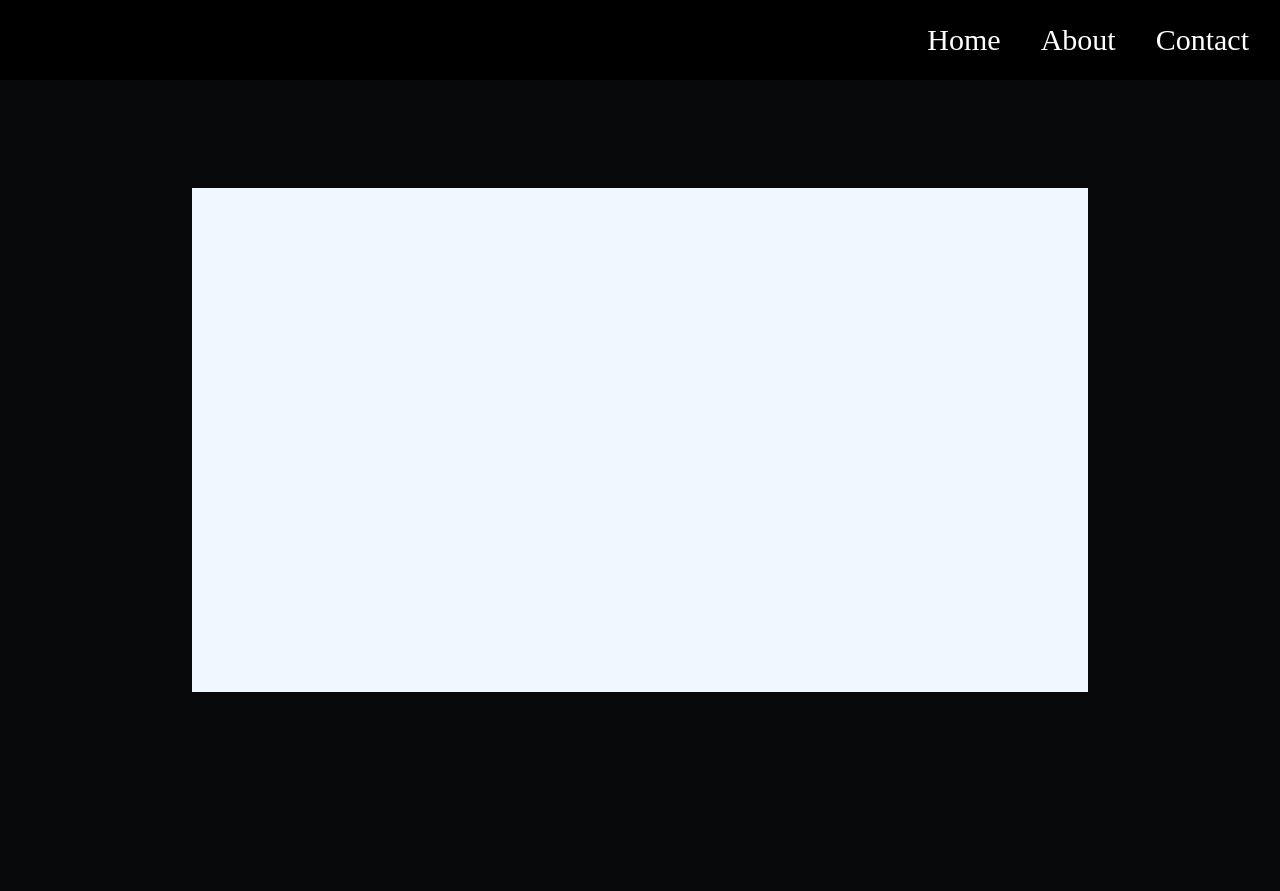
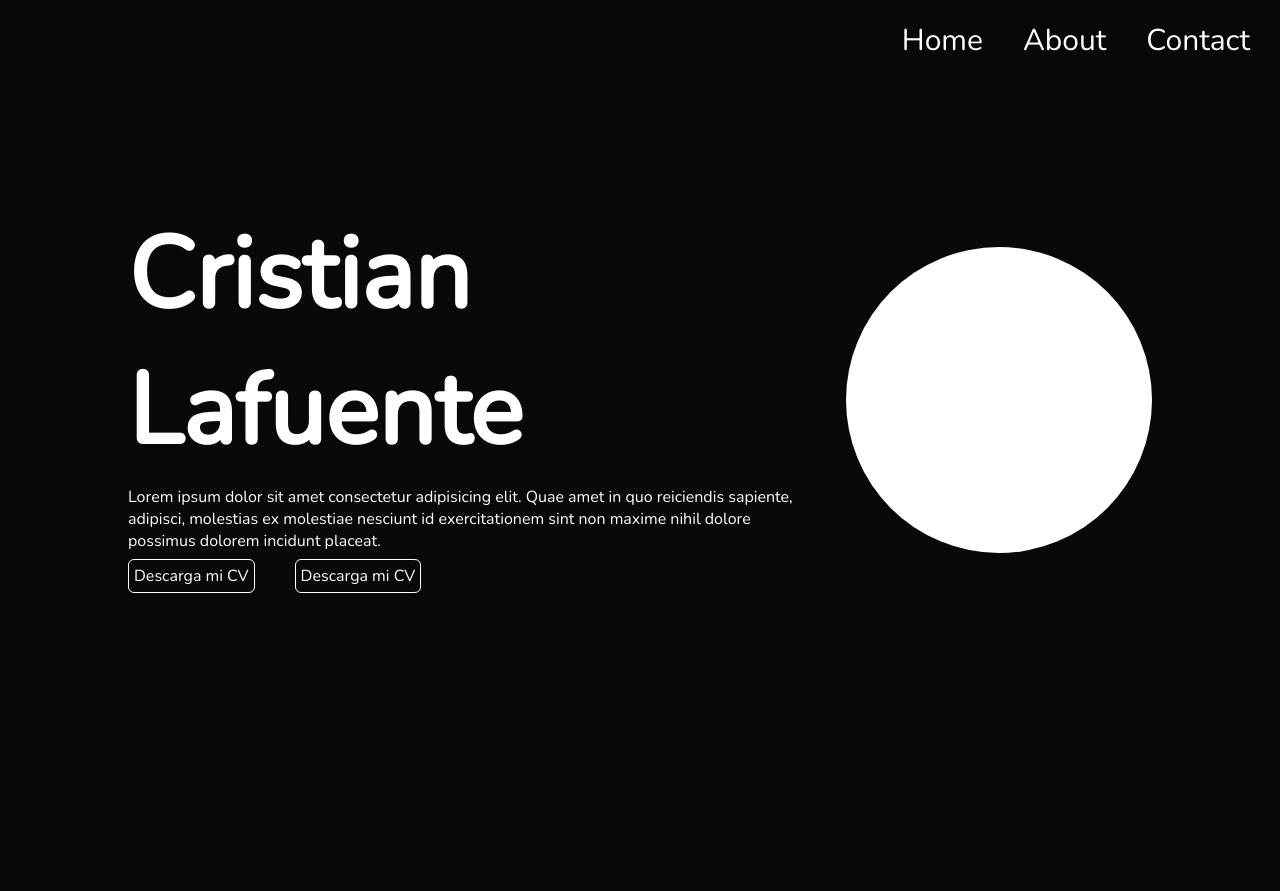
Before and after one commit to cristianlmdev/Web-Portfolio, a PHP site: the page made by public/index.php in a window 1280 px wide. Shown: the top 891 px of the page. Before the commit the page ends 692 px from the top, so only its background shows below. Run offline with PHP 8.4, Linux system fonts and the light colour scheme.

Commit message:
styles and text in home.php

```diff
--- a/public/css/style.css
+++ b/public/css/style.css
@@ -1,15 +1,17 @@
+@import url('https://fonts.googleapis.com/css2?family=Nunito&display=swap');
 *{
     margin: 0;
     padding: 0;
     box-sizing: border-box;
+    font-family: 'Nunito', sans-serif;
 }
 
 #menu{
-    border: 1px solid black;
     width: 100%;
     height: 10vh;
-    background-color: black;
-    position: sticky;
+    background-color: #07090a8a;
+    position: fixed;
+
 }
 
 #menu-header{
@@ -33,7 +35,7 @@
 
 .row1{
     width: 100%;
-    height: 90vh;
+    height: 100vh;
     background-color: #07090a;
     display: flex;
     align-items: center;
@@ -41,13 +43,59 @@
 }
 
 .box{
-    background-color: aliceblue;
-    width: 70%;
-    height: 70%;
+    width: 80%;
+    height: 80%;
+    display: flex;
+    align-items: center;
+    justify-content: center;
+    gap: 40px;
+}
+
+h1.title{
+    margin-bottom: 1%;
+    font-size: 100px;
+    font-weight: 900;
+}
+
+.image{
+    background-color: white;
+    width: 700px;
+    border-radius: 50%;
+}
+
+.image::before {
+    content: '';
+    display: block;
+    padding-bottom: 100%;
+}
+
+.description{
+    color: white;
+}
+
+.description p.text{
+    margin-bottom: 1%;
+}
+
+div.buttons{
+    display: flex;
+    gap: 40px;
+}
+
+div.buttons a{
+    color: white;
+    text-decoration: none;
+    border: solid 1px white;
+    padding: 5px;
+    border-radius: 6px;
+}
+
+div.buttons a:hover{
+    background-color: #ff9900;
 }
 
 .row2{
     width: 100%;
-    height: 90vh;
+    height: 100vh;
     background-color: #07090a;
 }
--- a/src/Views/home.php
+++ b/src/Views/home.php
@@ -18,7 +18,15 @@
         <article>
             <div class="row1">
                 <div class="box">
-
+                    <div class="description">
+                        <h1 class="title">Cristian Lafuente</h1>
+                        <p class="text">Lorem ipsum dolor sit amet consectetur adipisicing elit. Quae amet in quo reiciendis sapiente, adipisci, molestias ex molestiae nesciunt id exercitationem sint non maxime nihil dolore possimus dolorem incidunt placeat.</p>
+                        <div class="buttons">
+                            <a download href="">Descarga mi CV</a>
+                            <a download href="">Descarga mi CV</a>
+                        </div>
+                    </div>
+                    <div class="image"></div>
                 </div>
             </div>
             <div class="row2">
```
